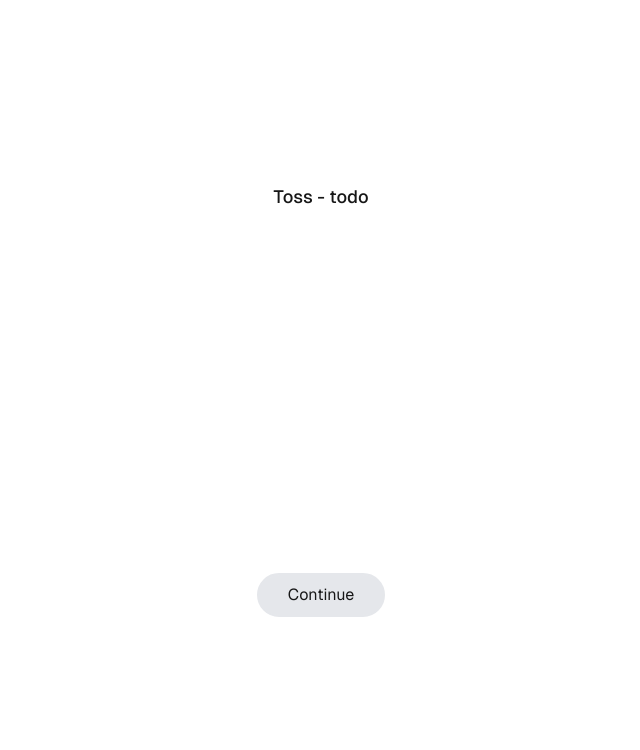
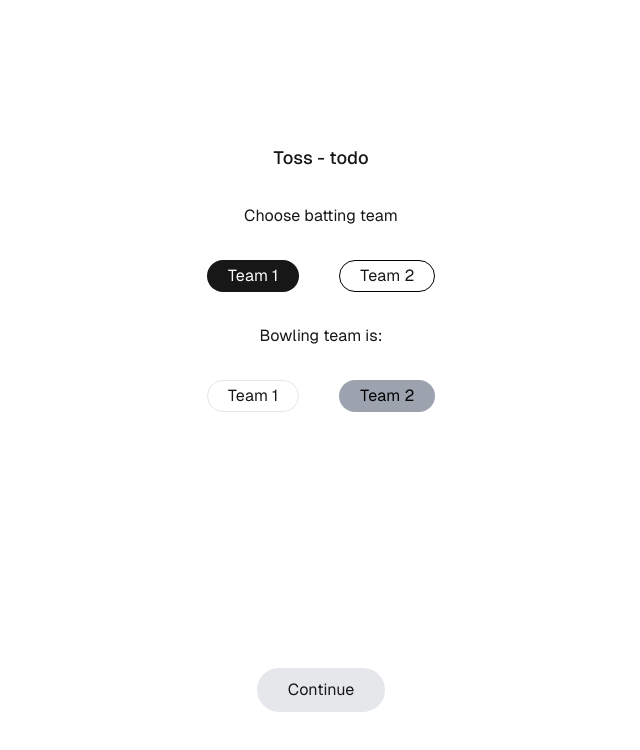
Before and after one commit to rughvi/score-it, a Next.js app: page /toss in a window 1280 px wide. Shown: the top 750 px of the page, without its empty margins (319-959 px from the left). Built offline with nearby package versions, Linux system fonts and the light colour scheme; no server answers.

Commit message:
batting team selection

```diff
--- a/src/app/toss/page.tsx
+++ b/src/app/toss/page.tsx
@@ -1,21 +1,60 @@
 
 "use client";
 import { useRouter } from "next/navigation";
+import { GameTeams } from "../enums/GameTeams";
+import { useState } from "react";
 
 export default function Toss(){
     const router = useRouter();
+    const [battingTeam, setBattingTeam] = useState(GameTeams.Team1);
+    const [bowlingTeam, setBowlingTeam] = useState(GameTeams.Team2);
 
     const onContinueClick = () => {
         router.push("/innings");
     }
 
+    const onBattingTeamClick = (team: GameTeams) => {
+        setBattingTeam(team);
+        setBowlingTeam(team === GameTeams.Team1 ? GameTeams.Team2 : GameTeams.Team1);
+    }
+
+
     return(
         <div className="grid items-center justify-items-center min-h-screen p-0 pb-5 gap-16 sm:p-20 font-[family-name:var(--font-geist-sans)]">
-            <main className="flex flex-col gap-8 row-start-2 items-center sm:items-center">
+            <main className="flex flex-col gap-8 row-start-2 items-center sm:items-center w-full">
                 <div className="text-lg font-medium">
                     Toss - todo
                 </div>
+                <div>
+                    Choose batting team
+                </div>
+                <div className="flex flex-row justify-around">
+                    <div className={`rounded-full border border-solid ${ battingTeam === GameTeams.Team1? 'border-transparent' : 'border-black'} transition-colors flex items-center justify-center ${ battingTeam === GameTeams.Team1 ? 'bg-foreground text-background': '' } gap-2 text-sm sm:text-base h-8 sm:h-8 px-4 sm:px-5`}
+                        onClick={() => onBattingTeamClick(GameTeams.Team1)}>
+                        Team 1
+                    </div>
+                    <div className="mx-5">
 
+                    </div>
+                    <div className={`rounded-full border border-solid ${ battingTeam === GameTeams.Team2? 'border-transparent' : 'border-black'} transition-colors flex items-center justify-center ${ battingTeam === GameTeams.Team2 ? 'bg-foreground text-background': '' } gap-2 text-sm sm:text-base h-8 sm:h-8 px-4 sm:px-5`}
+                        onClick={() => onBattingTeamClick(GameTeams.Team2)}>
+                        Team 2
+                    </div>
+                </div>
+                <div>
+                    Bowling team is:
+                </div>
+                <div className="flex flex-row justify-around">
+                    <div className={`rounded-full border border-solid ${ bowlingTeam === GameTeams.Team1? 'border-transparent' : 'border-gray'} transition-colors flex items-center justify-center ${ bowlingTeam === GameTeams.Team1 ? 'bg-gray-400 text-black': '' } gap-2 text-sm sm:text-base h-8 sm:h-8 px-4 sm:px-5`}>
+                        Team 1
+                    </div>
+                    <div className="mx-5">
+
+                    </div>
+                    <div className={`rounded-full border border-solid ${ bowlingTeam === GameTeams.Team2? 'border-transparent' : 'border-gray'} transition-colors flex items-center justify-center ${ bowlingTeam === GameTeams.Team2 ? 'bg-gray-400 text-black': '' } gap-2 text-sm sm:text-base h-8 sm:h-8 px-4 sm:px-5`}>
+                        Team 2
+                    </div>
+                </div>
             </main>
             <div className="row-start-6 flex flex-col  space-y-3">
                 <button className="rounded-full bg-gray-200 border-solid border-2 p-2 w-32"
```
